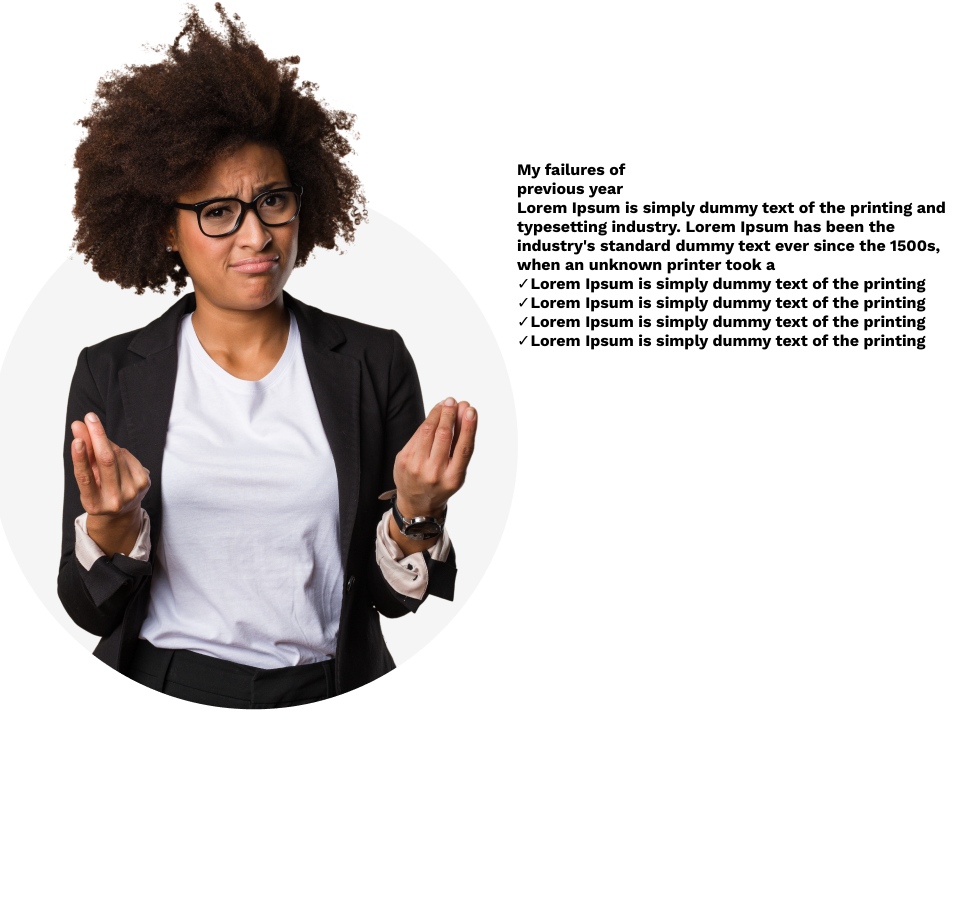
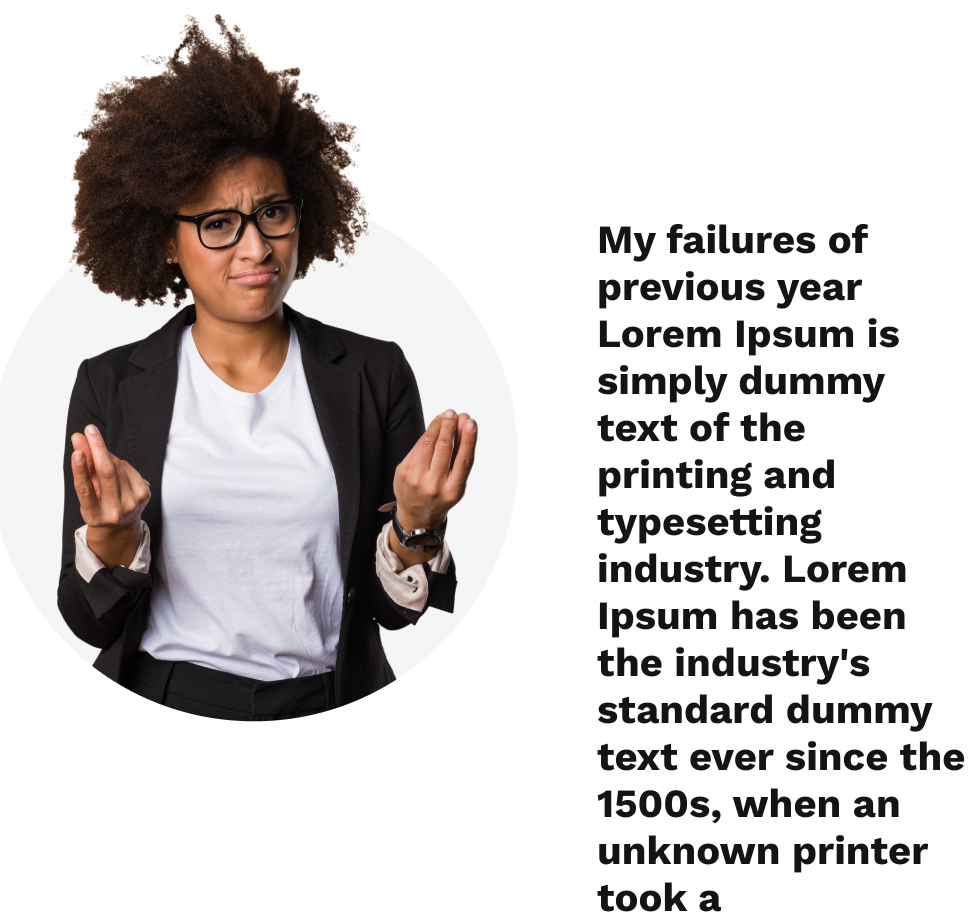
Before and after one commit to 123Somrat/Protfolio-Website, a plain HTML site: page index.html in a window 1280 px wide. Shown: the part 922-1840 px from the top of the page, without its empty margins (310-1280 px from the left). Before the commit the page ends 1636 px from the top, so only its background shows below. Drawn offline with nearby package versions, Linux system fonts and the light colour scheme.

Commit message:
add css in right class

```diff
--- a/Styles/style.css
+++ b/Styles/style.css
@@ -45,3 +45,12 @@
      background-position: center;
      margin:100px 0px 87px 277px;
 }
+.right{
+     width: 416px;
+     height:400px;
+     margin:330px 0px 30px 80px;
+     font-weight: 700px;
+     font-size: 40px;
+     line-height: 47px;
+     color:#151414
+}
```
